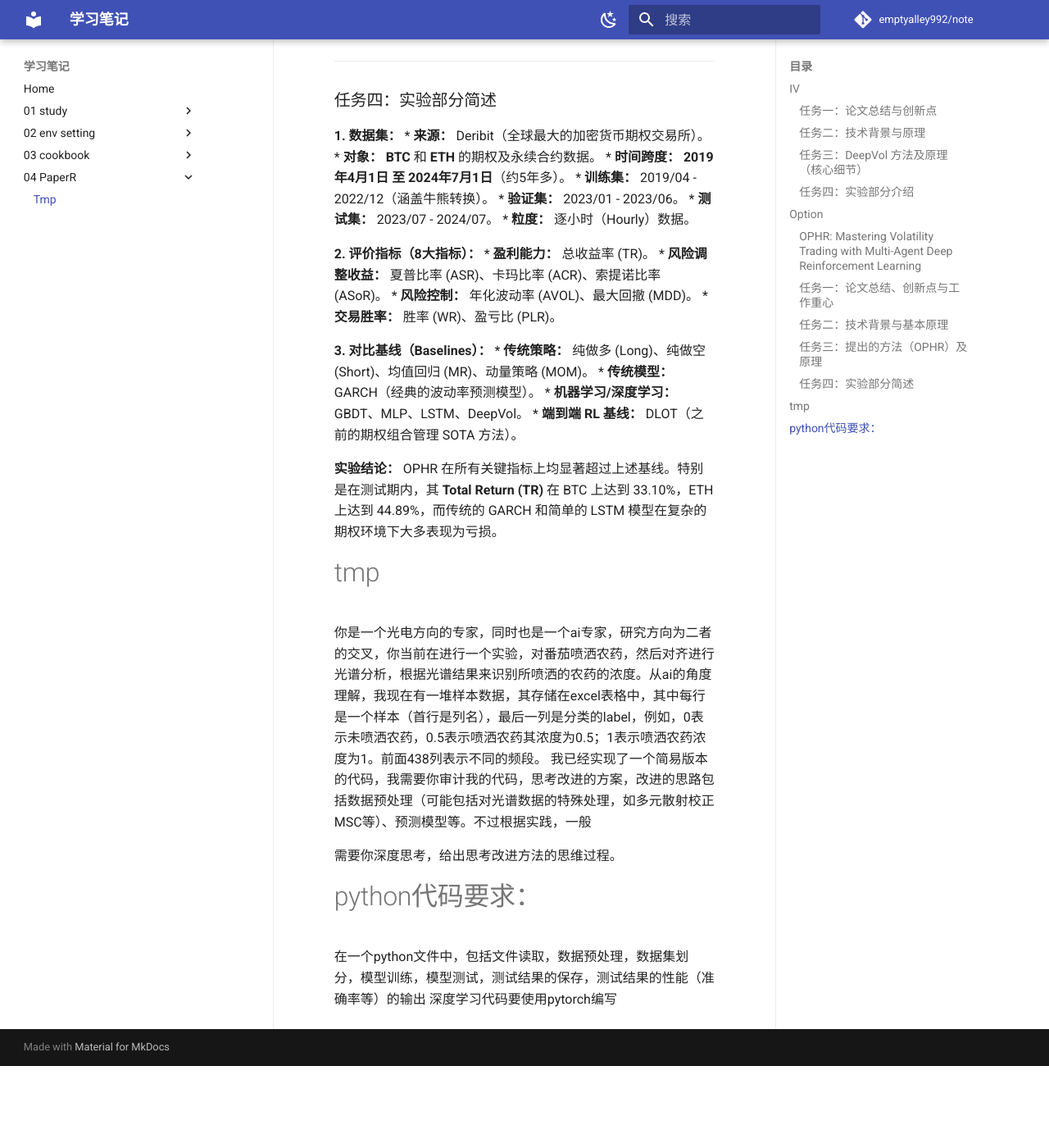
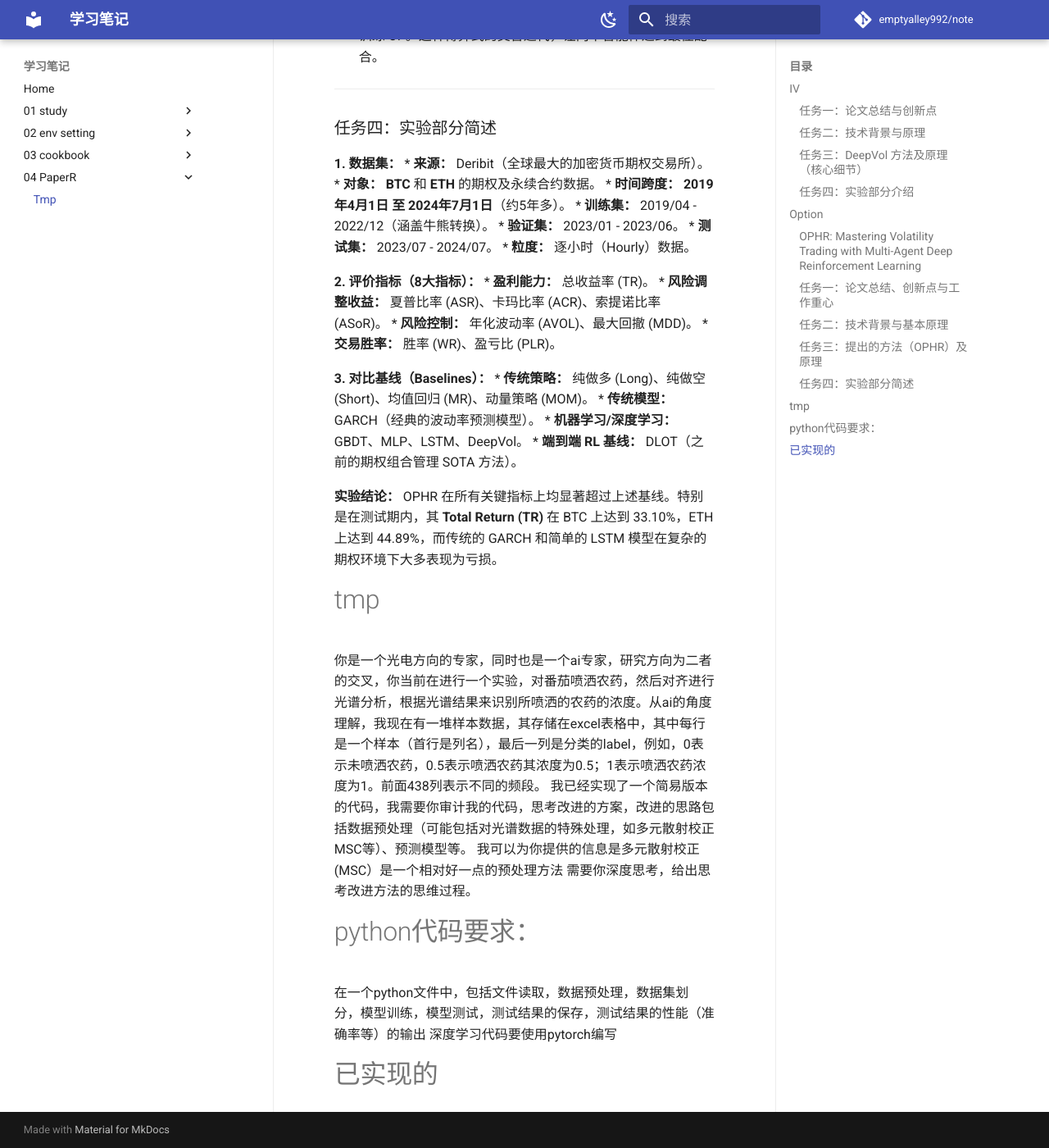
Before and after one commit to emptyalley992/note, an MkDocs documentation site: the page built from docs/04 PaperR/tmp.md, in a window 1280 px wide and 1400 px high, scrolled down 6834 px. Shown: the whole window at 82% size. Built offline with MkDocs 1.6.1 and Material for MkDocs 9.7.7, drawn with Linux system fonts in a browser that asks for light colours; comment, search, counter and statistics services are not loaded; before the commit the page ends 8134 px from its top, so only the background shows below that.

Commit message:
docs/04 PaperR/tmp.md updated from https://stackedit.cn/

```diff
--- a/docs/04 PaperR/tmp.md
+++ b/docs/04 PaperR/tmp.md
@@ -230,18 +230,20 @@ OPHR 在所有关键指标上均显著超过上述基线。特别是在测试期
 # tmp
 
 你是一个光电方向的专家，同时也是一个ai专家，研究方向为二者的交叉，你当前在进行一个实验，对番茄喷洒农药，然后对齐进行光谱分析，根据光谱结果来识别所喷洒的农药的浓度。从ai的角度理解，我现在有一堆样本数据，其存储在excel表格中，其中每行是一个样本（首行是列名），最后一列是分类的label，例如，0表示未喷洒农药，0.5表示喷洒农药其浓度为0.5；1表示喷洒农药浓度为1。前面438列表示不同的频段。
-我已经实现了一个简易版本的代码，我需要你审计我的代码，思考改进的方案，改进的思路包括数据预处理（可能包括对光谱数据的特殊处理，如多元散射校正MSC等）、预测模型等。不过根据实践，一般
-
+我已经实现了一个简易版本的代码，我需要你审计我的代码，思考改进的方案，改进的思路包括数据预处理（可能包括对光谱数据的特殊处理，如多元散射校正MSC等）、预测模型等。
+我可以为你提供的信息是多元散射校正 (MSC）是一个相对好一点的预处理方法
 需要你深度思考，给出思考改进方法的思维过程。
 
 # python代码要求：
 在一个python文件中，包括文件读取，数据预处理，数据集划分，模型训练，模型测试，测试结果的保存，测试结果的性能（准确率等）的输出
 深度学习代码要使用pytorch编写
 
+# 已实现的
 
 
 <!--stackedit_data:
-eyJoaXN0b3J5IjpbLTE1ODA4NTAxMTcsMjAyMzg2OTkyOCwtMT
-Q3MjMwMDAyMSwtODUyMTIyMzgsLTEyNzY0NTAyOTYsLTYxMzM2
-NzcwOSwxNzc4MTI5NDYsLTg0MjcwMTY1Ml19
+eyJoaXN0b3J5IjpbMTA4NjE3MjM4OSwtMTU4MDg1MDExNywyMD
+IzODY5OTI4LC0xNDcyMzAwMDIxLC04NTIxMjIzOCwtMTI3NjQ1
+MDI5NiwtNjEzMzY3NzA5LDE3NzgxMjk0NiwtODQyNzAxNjUyXX
+0=
 -->
```
